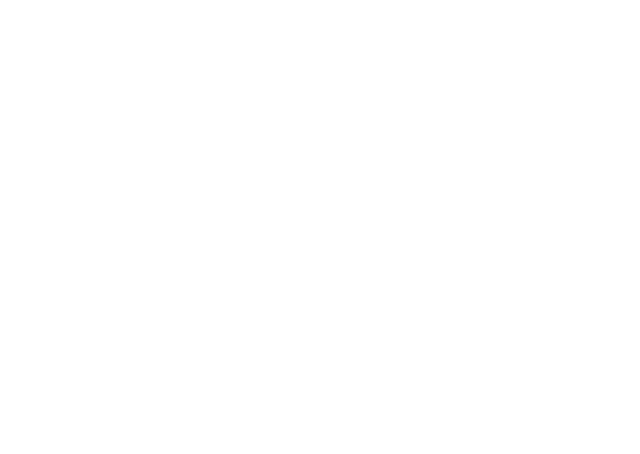
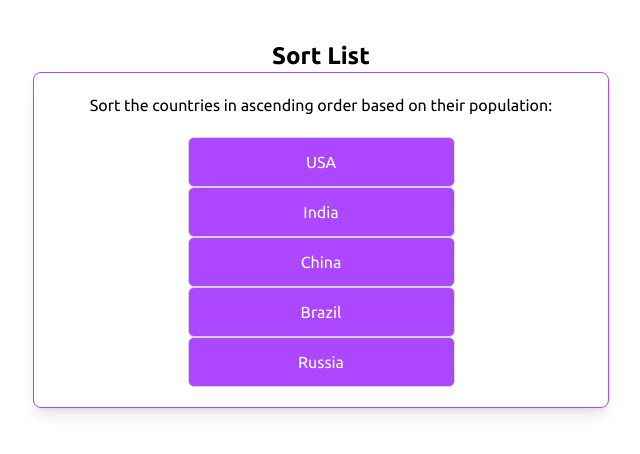
Before and after one commit to yarrowtech/EECTryouts, a React (Vite) app in the folder website/: page /sort-list in a window 1280 px wide. Before the commit this address had no page. Shown: the top 454 px of the page, without its empty margins (319-959 px from the left). Built offline with nearby package versions, Linux system fonts and the light colour scheme.

Commit message:
created the sort list game

```diff
--- a/website/src/App.jsx
+++ b/website/src/App.jsx
@@ -5,6 +5,7 @@
 import ClozeDropDown from "./games/cloze_drop_down"
 import MatchList from "./games/match_list"
 import ChoiceMatrix from "./games/choice_matrix"
+import SortList from "./games/sort_list"
 
 
 function App() {
@@ -15,6 +16,7 @@
       <Route path="/cloze-text" element={<ClozeText />} />
       <Route path="/cloze-drop-down" element={<ClozeDropDown />} />
       <Route path="/match-list" element={<MatchList />} />
+      <Route path="/sort-list" element={<SortList />} />
       <Route path="/mcq" element={<MCQ />} />
       <Route path="/choice-matrix" element={<ChoiceMatrix />} />
     </Routes>
--- /dev/null
+++ b/website/src/games/sort_list.jsx
@@ -0,0 +1,75 @@
+import { useState, useRef } from "react"
+
+
+export default function SortList() {
+    const [questionSet, setQuestionSet] = useState([
+        {
+            question: "Sort the countries in ascending order based on their population:",
+            list: ["USA", "India", "China", "Brazil", "Russia"],
+        }
+    ])
+    return (
+        <section className="w-[60vw] flex flex-col items-center m-auto mt-10">
+            <h2 className="font-bold text-2xl">Sort List</h2>
+            {
+                questionSet.map((question, index) => (
+                    <QuestionCard key={index} questionIndex={index} setQuestionSet={setQuestionSet} questionSet={questionSet} />
+                ))
+            }
+        </section>
+    )
+}
+
+function QuestionCard({ questionIndex, questionSet, setQuestionSet }) {
+    const draggedItem = useRef(null)
+    const draggedOverItem = useRef(null)
+    const { question, list } = questionSet[questionIndex]
+    const [itemList, setItemList] = useState(list.map(() => false));
+    function handleSort(e, index) {
+        const temp = list[draggedItem.current]
+        list[draggedItem.current] = list[draggedOverItem.current]
+        list[draggedOverItem.current] = temp
+        const tempQuestionSet = [...questionSet];
+        tempQuestionSet[questionIndex] = { question, list };
+        setQuestionSet([...tempQuestionSet]);
+        setItemList((prev) => {
+            const newList = [...prev];
+            newList[index] = false;
+            return newList;
+        });
+    }
+    return (
+        <div className="w-3/4 flex flex-col gap-5 items-center border border-purple-500 rounded-lg shadow-lg p-5">
+            <h2>{question}</h2>
+            <div className="w-1/2 flex flex-col items-center justify-center">
+            {
+                list.map((item, index) => (
+                    <p key={index} className={`w-full p-3 text-center border border-gray-300 rounded-md cursor-pointer ${itemList[index] ? "bg-yellow-100" : "bg-purple-500"} text-white`}
+                     draggable
+                     onDragStart={(e) => draggedItem.current = index}
+                     onDragEnter={(e) => {
+                        draggedOverItem.current = index
+                        setItemList((prev) => {
+                            const newList = [...prev];
+                            newList[index] = true;
+                            return newList;
+                        });
+                    }}
+                     onDragLeave={(e) => {
+                        setItemList((prev) => {
+                            const newList = [...prev];
+                            newList[index] = false;
+                            return newList;
+                        });
+                     }}
+                     onDragOver={(e) => e.preventDefault()}
+                     onDrop={(e) => handleSort(e, index)}
+                     >
+                        {item}
+                    </p>
+                ))
+            }
+            </div>
+        </div>
+    )
+}
```
